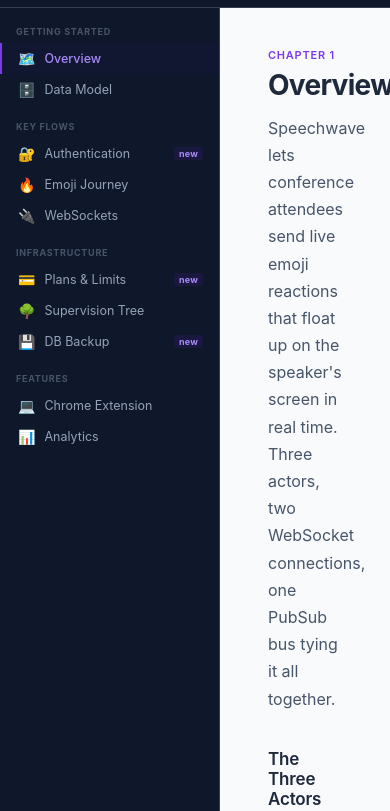
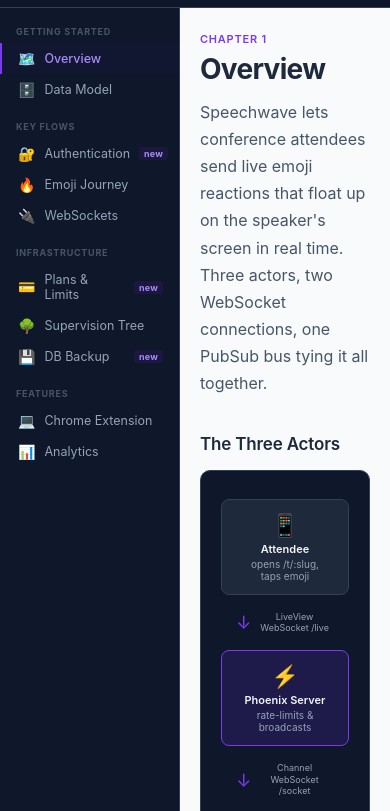
Before and after one commit to grymoire7/joyconf, a plain HTML site: page docs/explainer/index.html in a window 390 px wide. Shown: the part 33-844 px from the top of the page. Drawn offline with Linux system fonts and the light colour scheme.

Commit message:
docs: add polish and responsive styles to explainer

```diff
--- a/docs/explainer/index.html
+++ b/docs/explainer/index.html
@@ -349,6 +349,23 @@
 .nav-item:focus-visible { outline: 2px solid var(--accent); outline-offset: -2px; }
 .btn-step:focus-visible { outline: 2px solid var(--accent); outline-offset: -2px; }
 .collapsible-trigger:focus-visible { outline: 2px solid var(--accent); outline-offset: -2px; }
+/* ── Responsive ── */
+@media (max-width: 700px) {
+  .sidebar { width: 180px; }
+  .content { padding: 24px 20px 60px; }
+  .two-col { grid-template-columns: 1fr; }
+  .step-diagram { flex-direction: column; align-items: flex-start; }
+  .arch-diagram { flex-direction: column; }
+  .arch-arrow { flex-direction: row; }
+  .arch-arrow-line { transform: rotate(90deg); }
+}
+/* ── Smooth chapter transitions ── */
+.chapter.active { animation: fadeIn 0.15s ease; }
+@keyframes fadeIn { from { opacity: 0; transform: translateY(4px); } to { opacity: 1; transform: none; } }
+/* ── Stepper prev-button disabled state ── */
+.btn-prev:disabled { opacity: 0.4; cursor: default; }
+/* ── Selection ── */
+::selection { background: #7c3aed33; }
 </style>
 </head>
 <body>
```
